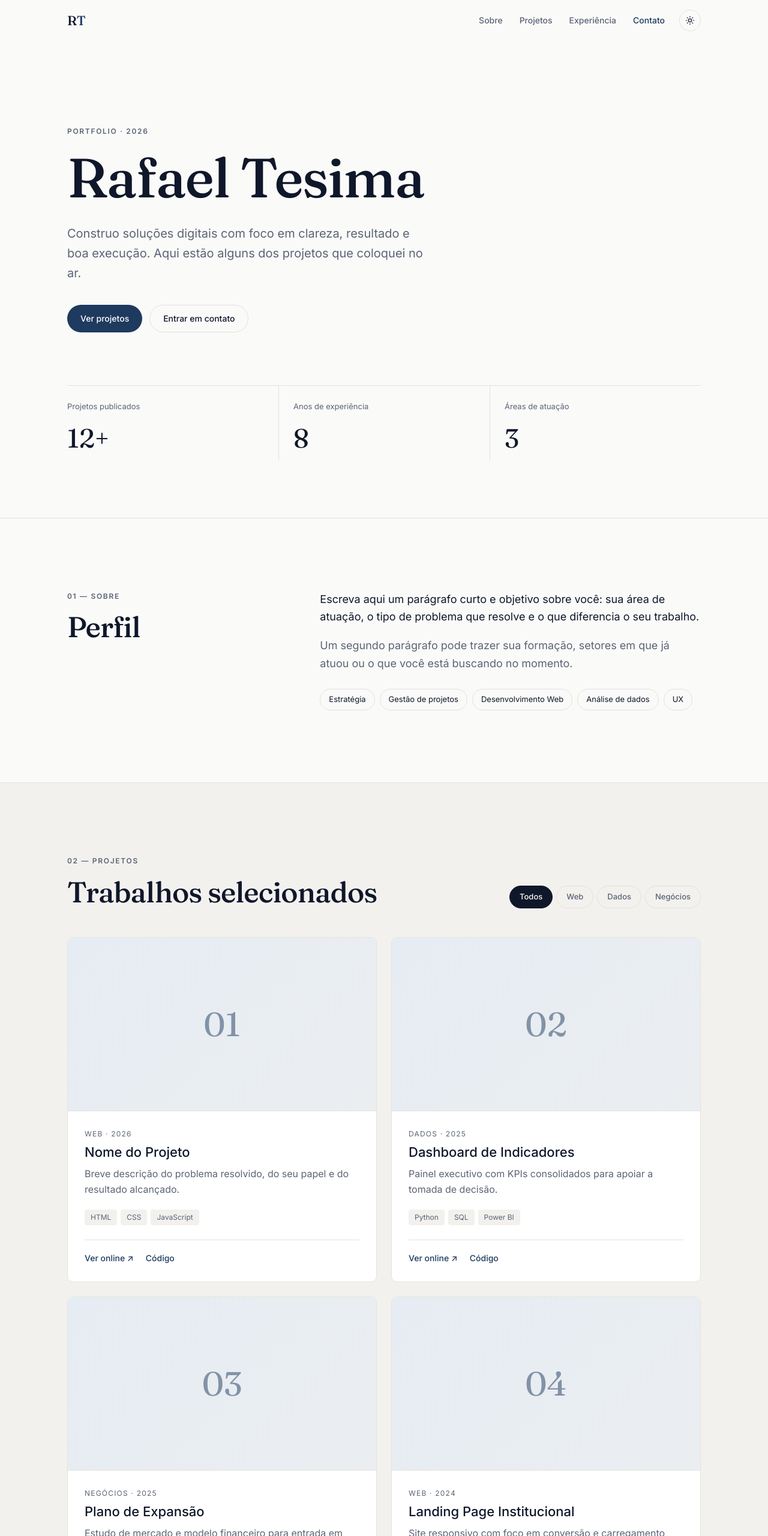
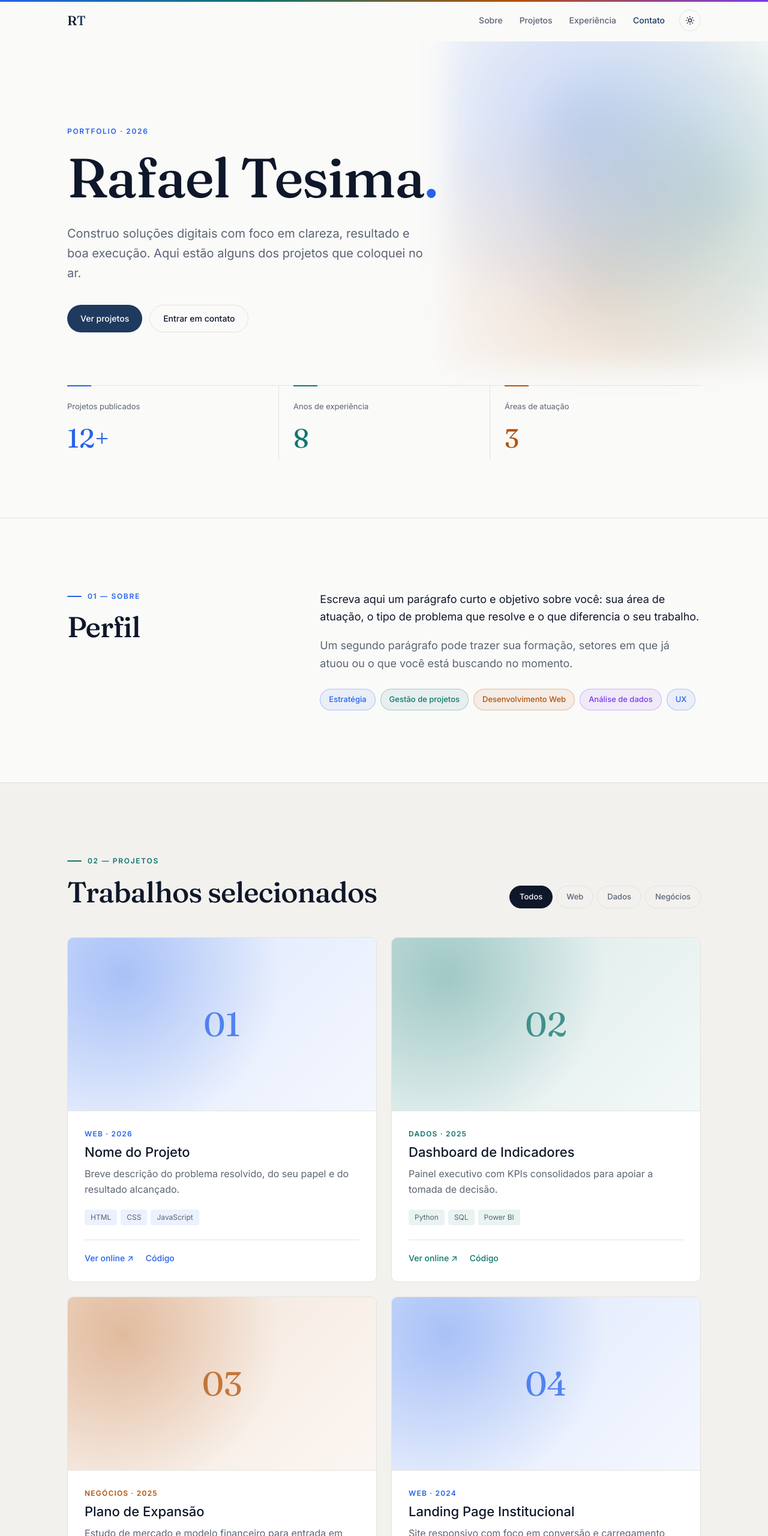
Before and after one commit to rtesima/rtesima.github.io, a plain HTML site: page index.html in a window 1280 px wide. Shown: the top 2560 px of the page at 60% size. Drawn offline with Linux system fonts and the light colour scheme.

Commit message:
Add color palette to portfolio
Four accent colors per section and project category, keeping
the minimal layout. Works in light and dark themes.

Co-Authored-By: Claude Opus 5.5 <noreply@anthropic.com>

```diff
--- a/css/style.css
+++ b/css/style.css
@@ -13,6 +13,12 @@
   --accent: #1e3a5f;      /* azul-marinho executivo */
   --accent-soft: #e6ecf3;
   --on-accent: #ffffff;
+
+  /* Paleta de cores de apoio (uma por seção / categoria) */
+  --c1: #2563eb;   /* azul */
+  --c2: #0f766e;   /* verde-petróleo */
+  --c3: #b45309;   /* âmbar */
+  --c4: #7c3aed;   /* violeta */
 
   --serif: "Fraunces", Georgia, "Times New Roman", serif;
   --sans: "Inter", system-ui, -apple-system, "Segoe UI", Roboto, sans-serif;
@@ -32,6 +38,10 @@
   --accent: #9fbbe0;
   --accent-soft: #1c2738;
   --on-accent: #0d1117;
+  --c1: #7aa2ff;
+  --c2: #4fd1c0;
+  --c3: #f5b05a;
+  --c4: #b79cff;
 }
 
 @media (prefers-color-scheme: dark) {
@@ -45,6 +55,10 @@
     --accent: #9fbbe0;
     --accent-soft: #1c2738;
     --on-accent: #0d1117;
+    --c1: #7aa2ff;
+    --c2: #4fd1c0;
+    --c3: #f5b05a;
+    --c4: #b79cff;
   }
 }
 
@@ -100,6 +114,13 @@ ul, ol { margin: 0; padding: 0; list-style: none; }
   transition: border-color .3s;
 }
 .site-header.is-scrolled { border-bottom-color: var(--line); }
+.site-header::before {
+  content: "";
+  position: absolute;
+  top: 0; left: 0; right: 0;
+  height: 3px;
+  background: linear-gradient(90deg, var(--c1), var(--c2), var(--c3), var(--c4));
+}
 
 .header-inner {
   display: flex;
@@ -147,12 +168,33 @@ ul, ol { margin: 0; padding: 0; list-style: none; }
 :root[data-theme="dark"] .theme-toggle .icon-moon { display: block; }
 
 /* ---------- Hero ---------- */
-.hero { padding: clamp(72px, 12vw, 140px) 0 clamp(56px, 8vw, 96px); }
+.hero {
+  position: relative;
+  overflow: hidden;
+  padding: clamp(72px, 12vw, 140px) 0 clamp(56px, 8vw, 96px);
+}
+.hero::before {
+  content: "";
+  position: absolute;
+  top: -12%;
+  right: -8%;
+  width: min(640px, 90vw);
+  aspect-ratio: 1;
+  background:
+    radial-gradient(circle at 35% 35%, color-mix(in srgb, var(--c1) 24%, transparent), transparent 58%),
+    radial-gradient(circle at 70% 55%, color-mix(in srgb, var(--c2) 20%, transparent), transparent 58%),
+    radial-gradient(circle at 40% 80%, color-mix(in srgb, var(--c3) 16%, transparent), transparent 55%);
+  filter: blur(24px);
+  pointer-events: none;
+}
+.hero .container { position: relative; z-index: 1; }
+.hero .eyebrow { color: var(--c1); }
 
 .hero h1 {
   font-size: clamp(44px, 8vw, 92px);
   margin-bottom: 24px;
 }
+.hero h1 .dot { color: var(--c1); }
 
 .hero-lead {
   max-width: 600px;
@@ -184,8 +226,22 @@ ul, ol { margin: 0; padding: 0; list-style: none; }
   margin: clamp(56px, 8vw, 88px) 0 0;
   border-top: 1px solid var(--line);
 }
-.stats > div { padding: 24px 24px 0 0; }
+.stats > div { position: relative; padding: 24px 24px 0 0; }
 .stats > div + div { padding-left: 24px; border-left: 1px solid var(--line); }
+.stats > div:nth-child(1) { --tone: var(--c1); }
+.stats > div:nth-child(2) { --tone: var(--c2); }
+.stats > div:nth-child(3) { --tone: var(--c3); }
+.stats > div::before {
+  content: "";
+  position: absolute;
+  top: -1px;
+  left: 0;
+  width: 40px;
+  height: 2px;
+  background: var(--tone);
+}
+.stats > div + div::before { left: 24px; }
+.stats dd { color: var(--tone); }
 .stats dt { font-size: 13px; color: var(--muted); }
 .stats dd {
   margin: 6px 0 0;
@@ -196,6 +252,26 @@ ul, ol { margin: 0; padding: 0; list-style: none; }
 /* ---------- Seções ---------- */
 .section { padding: clamp(72px, 10vw, 120px) 0; border-top: 1px solid var(--line); }
 .section-alt { background: var(--bg-alt); }
+
+/* Cada seção tem sua cor */
+#sobre       { --tone: var(--c1); }
+#projetos    { --tone: var(--c2); }
+#experiencia { --tone: var(--c3); }
+#contato     { --tone: var(--c4); }
+
+.section .eyebrow {
+  display: flex;
+  align-items: center;
+  gap: 10px;
+  color: var(--tone);
+}
+.section .eyebrow::before {
+  content: "";
+  width: 24px;
+  height: 2px;
+  border-radius: 2px;
+  background: currentColor;
+}
 
 .section-head h2 { font-size: clamp(32px, 4.5vw, 48px); }
 .section-head { margin-bottom: 48px; }
@@ -213,10 +289,17 @@ ul, ol { margin: 0; padding: 0; list-style: none; }
 .tags { display: flex; flex-wrap: wrap; gap: 8px; margin-top: 28px; }
 .tags li {
   font-size: 13px;
+  font-weight: 500;
   padding: 6px 14px;
-  border: 1px solid var(--line);
+  border: 1px solid color-mix(in srgb, var(--tone) 30%, transparent);
   border-radius: 999px;
+  background: color-mix(in srgb, var(--tone) 8%, transparent);
+  color: var(--tone);
 }
+.tags li:nth-child(4n+1) { --tone: var(--c1); }
+.tags li:nth-child(4n+2) { --tone: var(--c2); }
+.tags li:nth-child(4n+3) { --tone: var(--c3); }
+.tags li:nth-child(4n+4) { --tone: var(--c4); }
 
 /* ---------- Projetos ---------- */
 .section-head-row {
@@ -229,6 +312,7 @@ ul, ol { margin: 0; padding: 0; list-style: none; }
 
 .filters { display: flex; gap: 6px; flex-wrap: wrap; }
 .filter {
+  --tone: var(--text);
   font: inherit;
   font-size: 13px;
   font-weight: 500;
@@ -240,8 +324,16 @@ ul, ol { margin: 0; padding: 0; list-style: none; }
   cursor: pointer;
   transition: all .2s;
 }
-.filter:hover { color: var(--text); border-color: var(--text); }
-.filter.is-active { background: var(--text); border-color: var(--text); color: var(--bg); }
+.filter[data-filter="web"]      { --tone: var(--c1); }
+.filter[data-filter="dados"]    { --tone: var(--c2); }
+.filter[data-filter="negocios"] { --tone: var(--c3); }
+.filter:hover { color: var(--tone); border-color: var(--tone); }
+.filter.is-active { background: var(--tone); border-color: var(--tone); color: var(--bg); }
+
+/* Cor por categoria de projeto */
+.project[data-category="web"]      { --tone: var(--c1); }
+.project[data-category="dados"]    { --tone: var(--c2); }
+.project[data-category="negocios"] { --tone: var(--c3); }
 
 .projects {
   display: grid;
@@ -260,7 +352,8 @@ ul, ol { margin: 0; padding: 0; list-style: none; }
 }
 .project:hover {
   transform: translateY(-3px);
-  box-shadow: 0 18px 40px -24px rgba(15, 23, 42, .35);
+  border-color: color-mix(in srgb, var(--tone) 45%, var(--line));
+  box-shadow: 0 18px 40px -24px color-mix(in srgb, var(--tone) 55%, transparent);
 }
 .project[hidden] { display: none; }
 
@@ -271,18 +364,19 @@ ul, ol { margin: 0; padding: 0; list-style: none; }
   width: 100%;
   object-fit: cover;
   background:
-    linear-gradient(135deg, var(--accent-soft), color-mix(in srgb, var(--accent-soft) 60%, var(--bg-alt)));
+    radial-gradient(circle at 18% 22%, color-mix(in srgb, var(--tone) 30%, transparent), transparent 55%),
+    linear-gradient(135deg, color-mix(in srgb, var(--tone) 16%, var(--surface)), color-mix(in srgb, var(--tone) 5%, var(--surface)));
   border-bottom: 1px solid var(--line);
 }
 .project-thumb span {
   font-family: var(--serif);
   font-size: 56px;
-  color: var(--accent);
-  opacity: .5;
+  color: var(--tone);
+  opacity: .75;
 }
 
 .project-body { display: flex; flex-direction: column; flex: 1; padding: 28px; }
-.project-meta { font-size: 12px; letter-spacing: .1em; text-transform: uppercase; color: var(--muted); margin-bottom: 8px; }
+.project-meta { font-size: 12px; font-weight: 600; letter-spacing: .1em; text-transform: uppercase; color: var(--tone); margin-bottom: 8px; }
 .project h3 { font-size: 22px; margin-bottom: 10px; }
 .project-body > p:not(.project-meta) { color: var(--muted); }
 
@@ -291,7 +385,7 @@ ul, ol { margin: 0; padding: 0; list-style: none; }
   font-size: 12px;
   padding: 3px 10px;
   border-radius: 4px;
-  background: var(--bg-alt);
+  background: color-mix(in srgb, var(--tone) 9%, var(--surface));
   color: var(--muted);
 }
 
@@ -304,7 +398,7 @@ ul, ol { margin: 0; padding: 0; list-style: none; }
   font-size: 14px;
   font-weight: 500;
 }
-.project-links a { color: var(--accent); }
+.project-links a { color: var(--tone); }
 .project-links a:hover { text-decoration: underline; text-underline-offset: 3px; }
 
 /* ---------- Timeline ---------- */
@@ -316,29 +410,43 @@ ul, ol { margin: 0; padding: 0; list-style: none; }
   border-bottom: 1px solid var(--line);
 }
 .timeline li:first-child { padding-top: 0; }
+.timeline li:nth-child(3n+1) { --tone: var(--c1); }
+.timeline li:nth-child(3n+2) { --tone: var(--c2); }
+.timeline li:nth-child(3n+3) { --tone: var(--c3); }
 .tl-period { font-size: 14px; color: var(--muted); padding-top: 3px; }
+.tl-period::before {
+  content: "";
+  display: inline-block;
+  width: 8px;
+  height: 8px;
+  margin-right: 10px;
+  border-radius: 50%;
+  background: var(--tone);
+  vertical-align: 1px;
+}
 .timeline h3 { font-size: 19px; margin-bottom: 4px; }
-.tl-org { font-size: 14px; font-weight: 500; color: var(--accent); margin-bottom: 8px; }
+.tl-org { font-size: 14px; font-weight: 500; color: var(--tone); margin-bottom: 8px; }
 .timeline p:last-child { color: var(--muted); margin: 0; }
 
 /* ---------- Contato ---------- */
 .contact { text-align: center; }
+.contact .eyebrow { justify-content: center; }
 .contact h2 { font-size: clamp(36px, 6vw, 64px); margin-bottom: 16px; }
 .contact-lead { color: var(--muted); font-size: 18px; margin-bottom: 32px; }
 .contact-mail {
   display: inline-block;
   font-family: var(--serif);
   font-size: clamp(20px, 3.5vw, 32px);
-  border-bottom: 1px solid var(--line);
-  padding-bottom: 4px;
+  padding-bottom: 6px;
+  background: linear-gradient(90deg, var(--c1), var(--c2), var(--c3), var(--c4)) left bottom / 100% 2px no-repeat;
   overflow-wrap: anywhere;
-  transition: border-color .2s, color .2s;
+  transition: color .2s;
 }
-.contact-mail:hover { color: var(--accent); border-color: var(--accent); }
+.contact-mail:hover { color: var(--tone); }
 
 .socials { display: flex; justify-content: center; flex-wrap: wrap; gap: 28px; margin-top: 40px; font-size: 14px; font-weight: 500; }
 .socials a { color: var(--muted); }
-.socials a:hover { color: var(--text); }
+.socials a:hover { color: var(--tone); }
 
 /* ---------- Rodapé ---------- */
 .site-footer { border-top: 1px solid var(--line); padding: 28px 0; font-size: 13px; color: var(--muted); }
@@ -367,6 +475,7 @@ ul, ol { margin: 0; padding: 0; list-style: none; }
   .nav a:not(.nav-cta) { display: none; }
   .stats { grid-template-columns: 1fr; }
   .stats > div, .stats > div + div { padding: 18px 0; border-left: 0; border-bottom: 1px solid var(--line); }
+  .stats > div + div::before { left: 0; }
   .timeline li { grid-template-columns: 1fr; gap: 6px; }
   .project-body { padding: 22px; }
 }
--- a/index.html
+++ b/index.html
@@ -37,7 +37,7 @@
     <section id="inicio" class="hero">
       <div class="container">
         <p class="eyebrow">Portfolio · 2026</p>
-        <h1>Rafael Tesima</h1>
+        <h1>Rafael Tesima<span class="dot">.</span></h1>
         <p class="hero-lead">
           Construo soluções digitais com foco em clareza, resultado e boa execução.
           Aqui estão alguns dos projetos que coloquei no ar.
```
